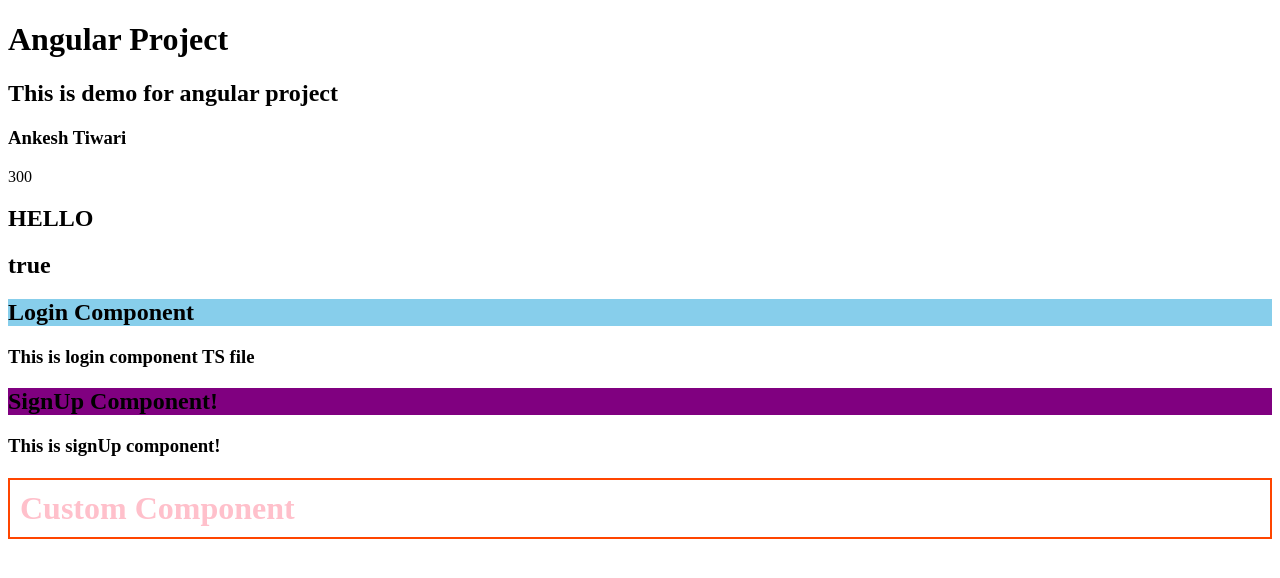
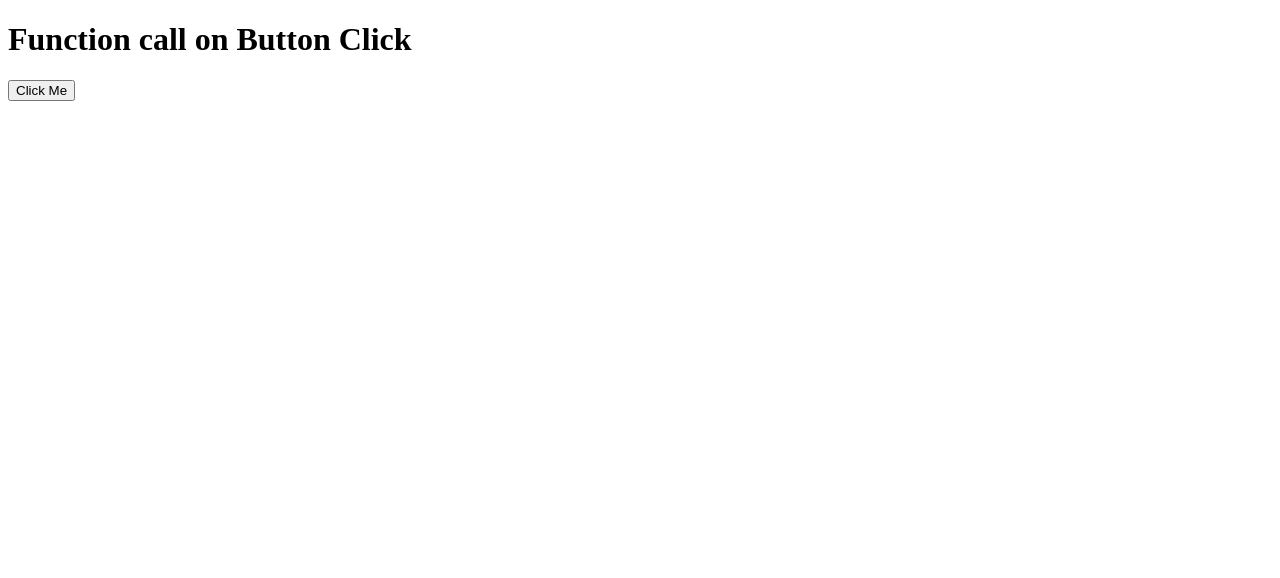
Before and after one commit to ankesh-github/angular_proj, an Angular app: page / in a window 1280 px wide. Shown: the top 578 px of the page. Built offline with nearby package versions, Linux system fonts and the light colour scheme.

Commit message:
example for function call

```diff
--- a/src/app/app.html
+++ b/src/app/app.html
@@ -1,11 +1,2 @@
-<h1>Angular Project</h1>
-<h2>{{title}}</h2>
-<h3>{{name}}</h3>
-{{data + data2}}
-
-<h2>{{'hello'.toUpperCase()}}</h2>
-<h2>{{10 == 10}}</h2>
-
-<app-login></app-login>
-<app-signup></app-signup>
-<app-profile></app-profile>
+<h1>Function call on Button Click</h1>
+<button (click)="handleClickEvent()">Click Me</button>
--- a/src/app/app.ts
+++ b/src/app/app.ts
@@ -11,8 +11,15 @@
   styleUrl: './app.css'
 })
 export class App {
-  title = "This is demo for angular project";
-  name : string = "Ankesh Tiwari";
-  data=100;
-  data2=200;
+  handleClickEvent()
+  {
+    //alert("function called");
+    console.log("function called!");
+    this.otherFunction();
+  }
+
+  otherFunction()
+  {
+    console.log("other function!");
+  }
 }
```
